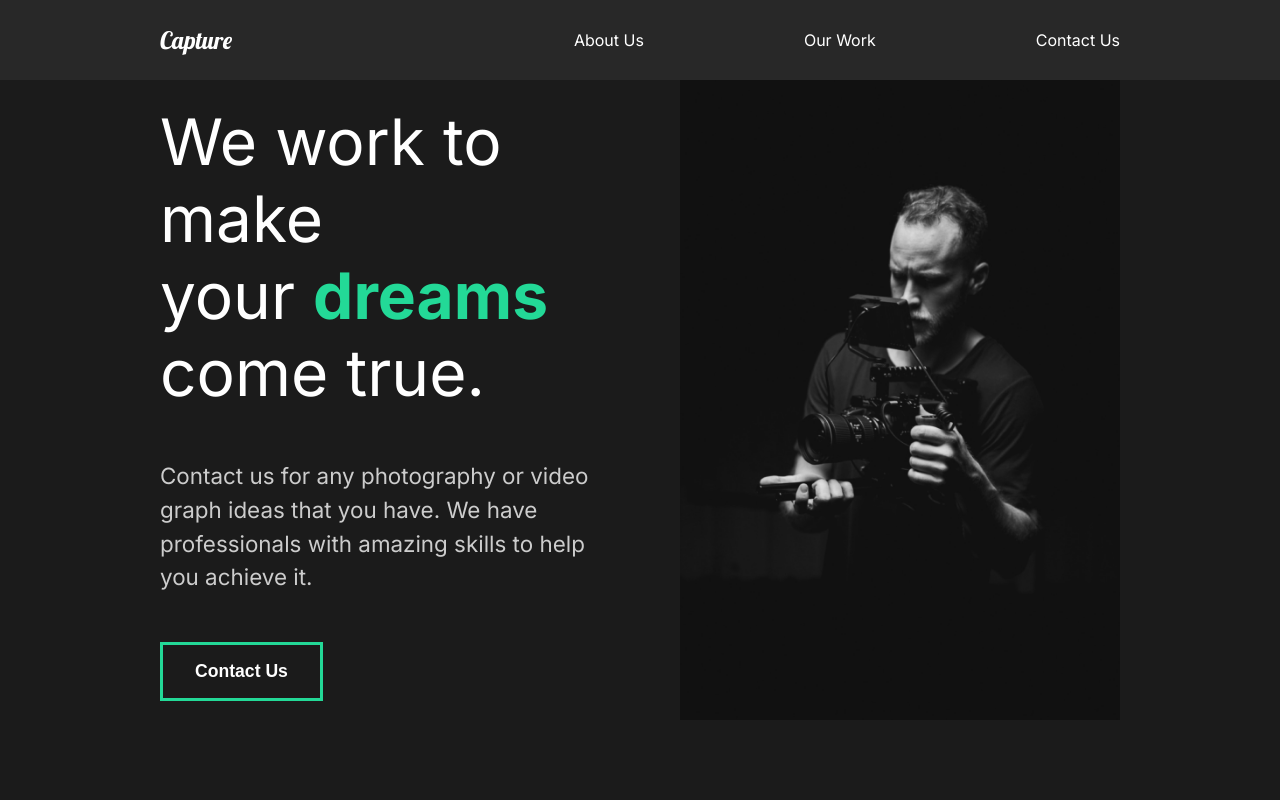
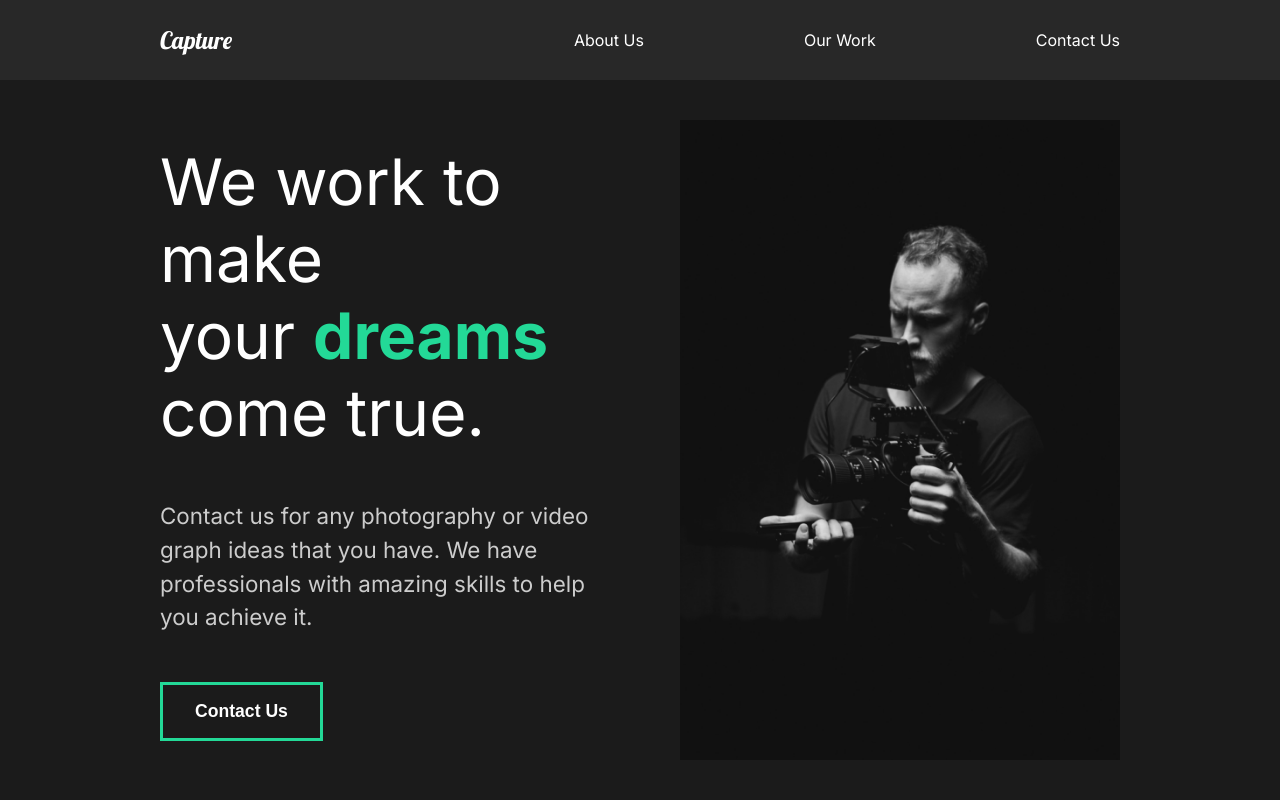
Before and after one commit to badjatya/capture-app, a React (Create React App) app: page / in a window 1280 px wide. Shown: the top 800 px of the page. Built offline with nearby package versions, Linux system fonts and the light colour scheme.

Commit message:
Styled About Section

```diff
--- a/src/components/AboutSection.js
+++ b/src/components/AboutSection.js
@@ -41,7 +41,9 @@ const AboutSection = () => {
 };
 
 // Styled components
-const StyledAbout = styled(StyledLayout)``;
+const StyledAbout = styled(StyledLayout)`
+  margin-top: 5vh;
+`;
 
 const StyledHide = styled.div`
   overflow: hidden;
```
